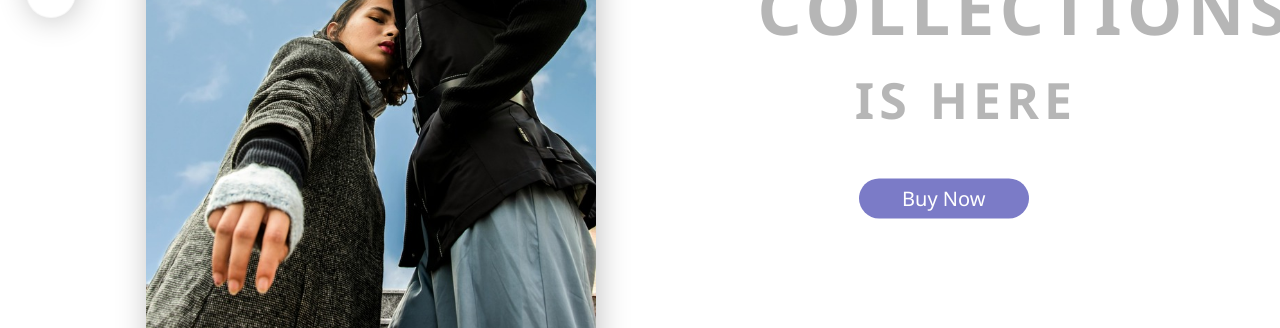
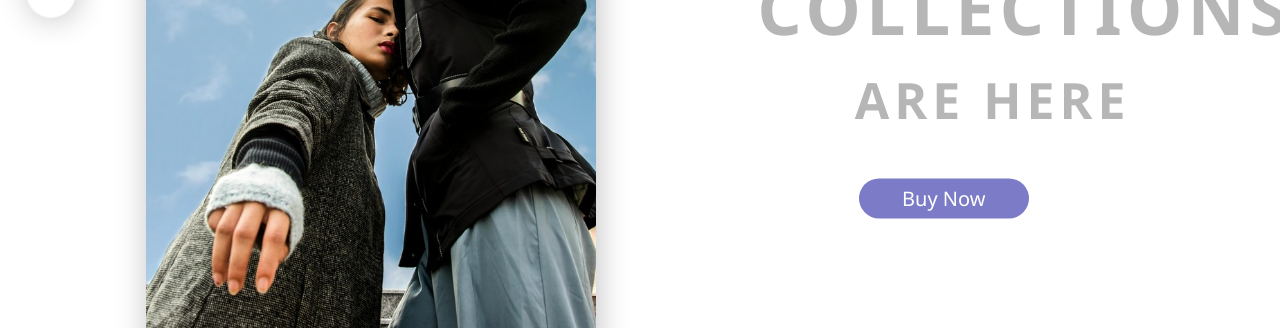
Before and after one commit to ZakariaZack98/lebaas-homepage, a plain HTML site: page index.html in a window 1280 px wide. Shown: the part 472-800 px from the top of the page. Drawn offline with Linux system fonts and the light colour scheme.

Commit message:
banner-correction

```diff
--- a/index.html
+++ b/index.html
@@ -23,7 +23,7 @@
                 <img src="pexels-harsh-kushwaha-804217-1721558(1).jpg" alt="banner picture">
             </div>
             <div class="text">
-                <span class="lg">SUMMER</span> <br> <span class="sm">COLLECTIONS <br> <span class="sm2">IS HERE</span> </span><br>
+                <span class="lg">SUMMER</span> <br> <span class="sm">COLLECTIONS <br> <span class="sm2">ARE HERE</span> </span><br>
                 <button class="btn">
                         Buy Now
                 </button>
```
